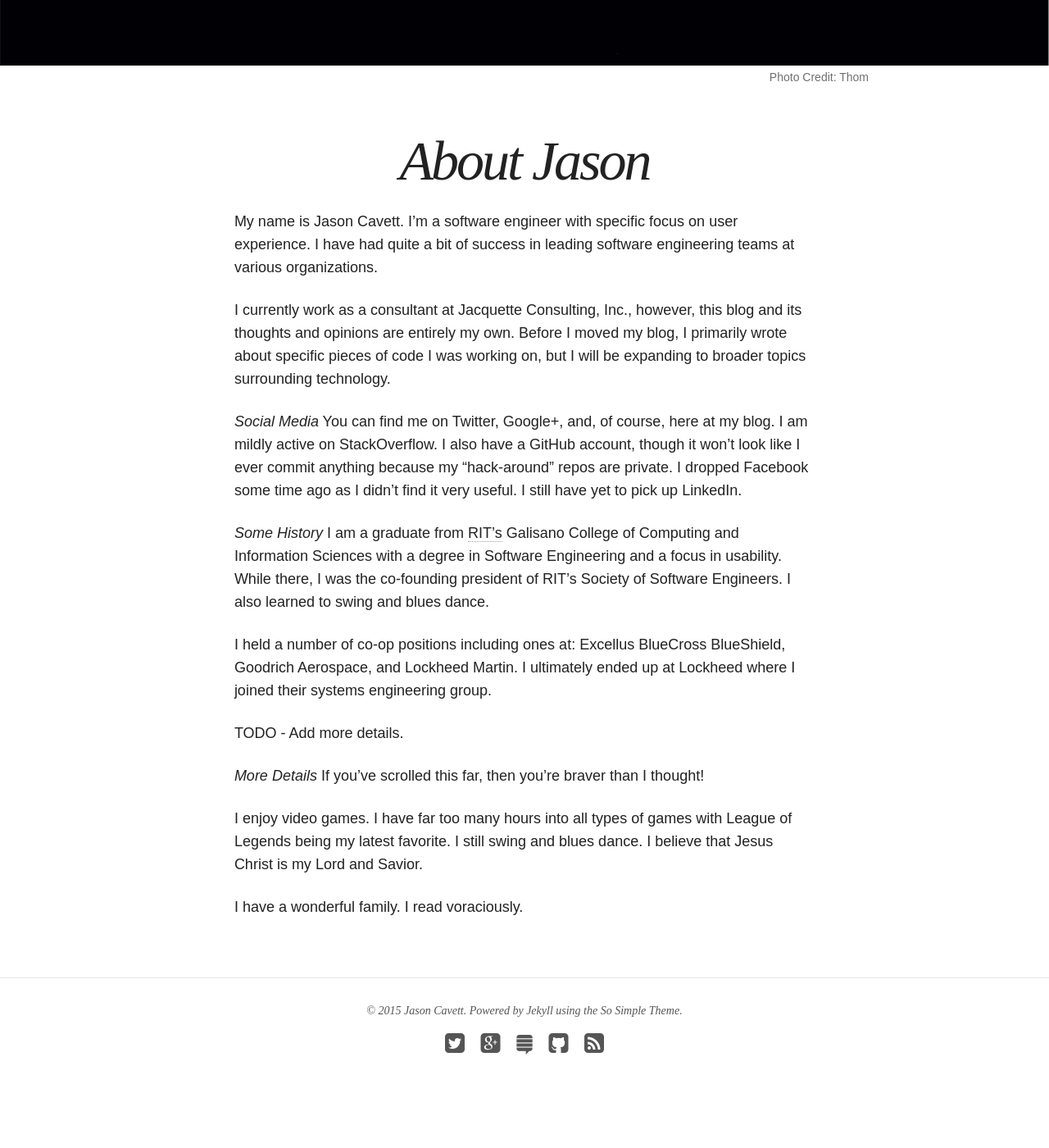
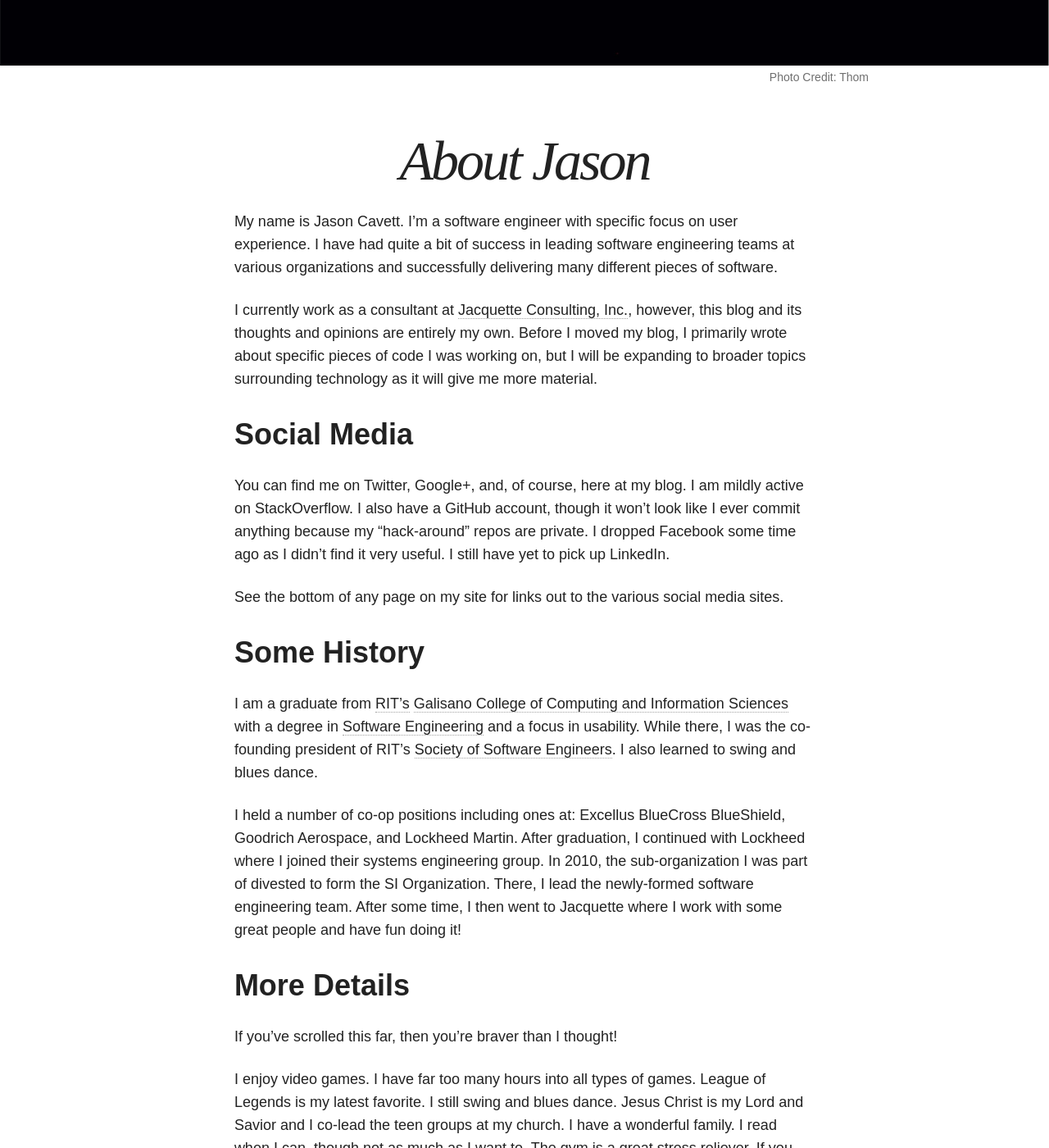
Before and after one commit to jasoncavett/jasoncavett.github.io, a Jekyll site: the page built from about/index.md, in a window 1280 px wide and 1400 px high, scrolled down 921 px. Shown: the whole window at 82% size. Built offline with Jekyll 4.4.1, drawn with Linux system fonts in a browser that asks for light colours; nearby versions of some CDN libraries; some of the changed text lies outside the part shown.

Commit message:
Updated more of the about page.

```diff
--- a/about/index.md
+++ b/about/index.md
@@ -8,23 +8,24 @@ image:
   credit: Thom
   creditlink: https://unsplash.com/
 ---
-My name is Jason Cavett. I'm a software engineer with specific focus on user experience. I have had quite a bit of success in leading software engineering teams at various organizations.
+My name is Jason Cavett. I'm a software engineer with specific focus on user experience. I have had quite a bit of success in leading software engineering teams at various organizations and successfully delivering many different pieces of software.
 
-I currently work as a consultant at Jacquette Consulting, Inc., however, this blog and its thoughts and opinions are entirely my own. Before I moved my blog, I primarily wrote about specific pieces of code I was working on, but I will be expanding to broader topics surrounding technology.
+I currently work as a consultant at [Jacquette Consulting, Inc.](http://www.jacquette.com/), however, this blog and its thoughts and opinions are entirely my own. Before I moved my blog, I primarily wrote about specific pieces of code I was working on, but I will be expanding to broader topics surrounding technology as it will give me more material.
 
-*Social Media*
+Social Media
+==
 You can find me on Twitter, Google+, and, of course, here at my blog. I am mildly active on StackOverflow. I also have a GitHub account, though it won't look like I ever commit anything because my "hack-around" repos are private. I dropped Facebook some time ago as I didn't find it very useful. I still have yet to pick up LinkedIn.
 
-*Some History*
-I am a graduate from [RIT's](http://www.rit.edu/) Galisano College of Computing and Information Sciences with a degree in Software Engineering and a focus in usability. While there, I was the co-founding president of RIT's Society of Software Engineers. I also learned to swing and blues dance.
+See the bottom of any page on my site for links out to the various social media sites.
 
-I held a number of co-op positions including ones at: Excellus BlueCross BlueShield, Goodrich Aerospace, and Lockheed Martin. I ultimately ended up at Lockheed where I joined their systems engineering group.
+Some History
+==
+I am a graduate from [RIT's](http://www.rit.edu/) [Galisano College of Computing and Information Sciences](https://www.rit.edu/gccis/) with a degree in [Software Engineering](http://www.se.rit.edu/) and a focus in usability. While there, I was the co-founding president of RIT's [Society of Software Engineers](https://sse.se.rit.edu/). I also learned to swing and blues dance.
 
-TODO - Add more details.
+I held a number of co-op positions including ones at: Excellus BlueCross BlueShield, Goodrich Aerospace, and Lockheed Martin. After graduation, I continued with Lockheed where I joined their systems engineering group. In 2010, the sub-organization I was part of divested to form the SI Organization. There, I lead the newly-formed software engineering team. After some time, I then went to Jacquette where I work with some great people and have fun doing it!
 
-*More Details*
+More Details
+==
 If you've scrolled this far, then you're braver than I thought!
 
-I enjoy video games. I have far too many hours into all types of games with League of Legends being my latest favorite. I still swing and blues dance. I believe that Jesus Christ is my Lord and Savior.
-
-I have a wonderful family. I read voraciously.
+I enjoy video games. I have far too many hours into all types of games. League of Legends is my latest favorite. I still swing and blues dance. Jesus Christ is my Lord and Savior and I co-lead the teen groups at my church. I have a wonderful family. I read when I can, though not as much as I want to. The gym is a great stress reliever. If you have any other questions, check out my social media feeds!
```
